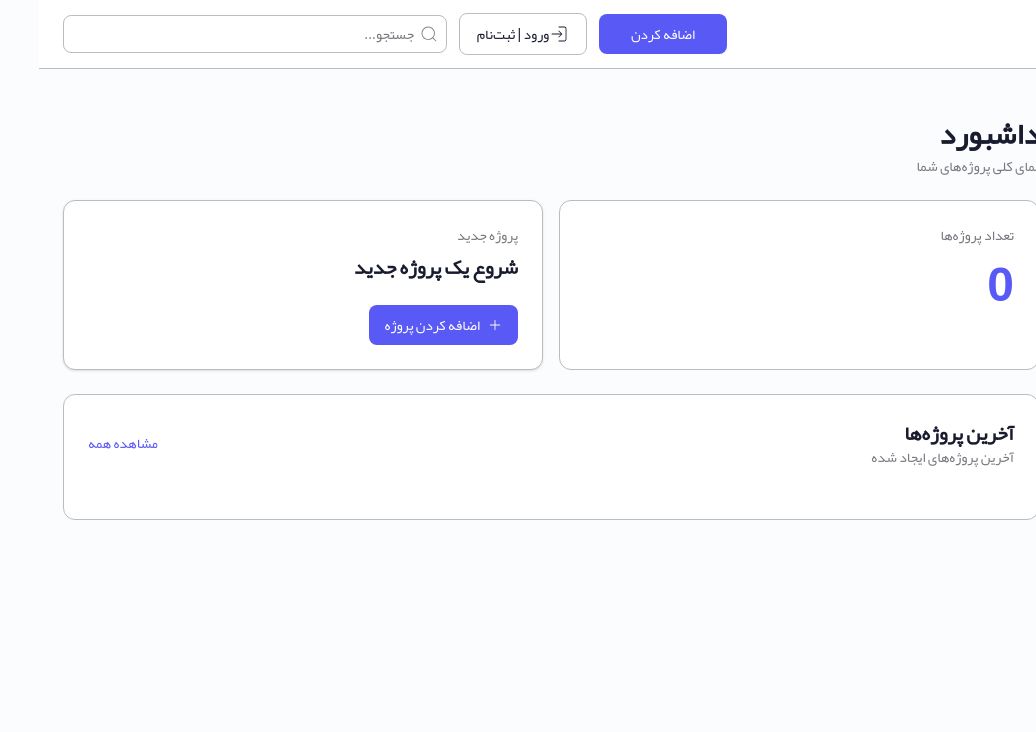
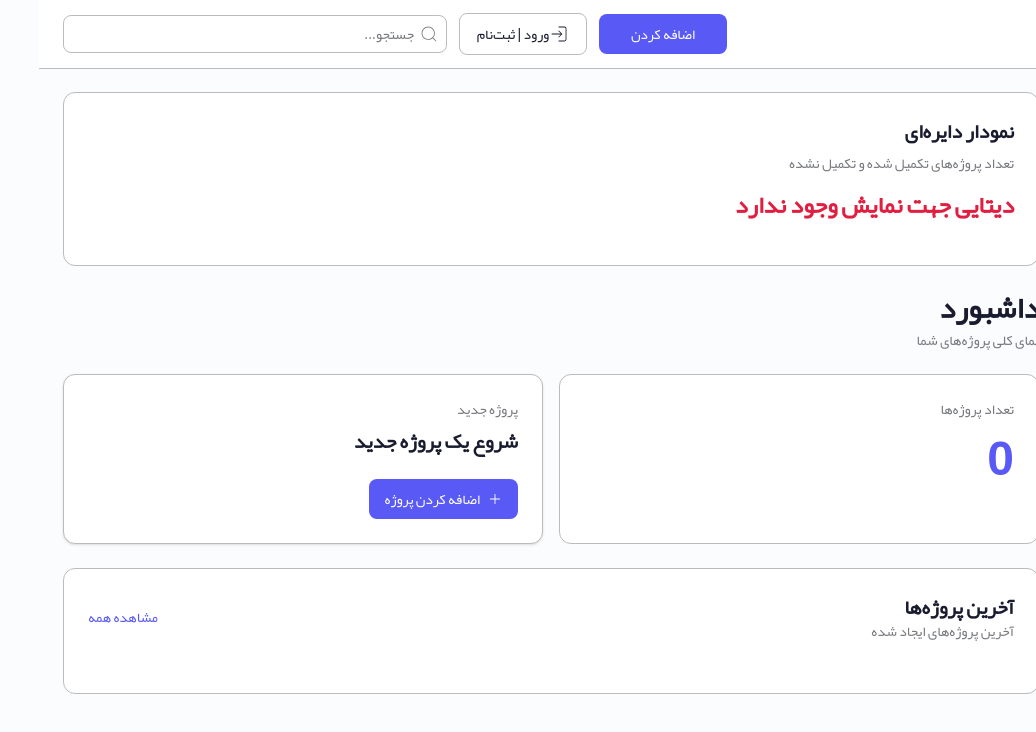
Before and after one commit to devfaf/TaskFlow, a React (Vite) app: page / in a window 1280 px wide. Shown: the top 732 px of the page, without its empty margins (244-1280 px from the left). Built offline with nearby package versions, Linux system fonts and the light colour scheme.

Commit message:
fix: having one constant for project status. Now it has two

```diff
--- a/src/features/projects/components/FilterProjects.tsx
+++ b/src/features/projects/components/FilterProjects.tsx
@@ -1,7 +1,7 @@
 import { CiFilter } from "react-icons/ci";
 import { useEffect, useRef, useState } from "react";
 import Select from "../../../components/common/Select";
-import { PROJECT_STATUS_OPTIONS } from "../../types/project";
+import { PROJECT_FILTER_OPTIONS } from "../../types/project";
 import { useProjectStore } from "../store/projectStore";
 
 const FilterProjects = () => {
@@ -110,7 +110,7 @@ const FilterProjects = () => {
             <Select
               value={statusFilter}
               onChange={selectValueHandler}
-              options={PROJECT_STATUS_OPTIONS}
+              options={PROJECT_FILTER_OPTIONS}
             />
 
           </div>
--- a/src/features/projects/components/ProjectStatusCharts.tsx
+++ b/src/features/projects/components/ProjectStatusCharts.tsx
@@ -1,5 +1,5 @@
 import { useProjectStore } from "../store/projectStore"
-import { Pie, PieChart, Sector, Tooltip} from 'recharts';
+import { Pie, PieChart, Sector, Tooltip } from 'recharts';
 
 const ProjectStatusCharts = () => {
     const projects = useProjectStore(state => state.projects)
@@ -11,6 +11,11 @@ const ProjectStatusCharts = () => {
     const completedCount = projects.filter(
         (project) => project.status === "completed"
     ).length;
+    const all = projects.filter(
+        (project) => project
+    ).length;
+    console.log(all);
+
 
     const chartData = [
         {
@@ -26,9 +31,32 @@ const ProjectStatusCharts = () => {
     ]
 
     return (
-        <div className="">
+        <div
+            className="
+          rounded-xl
+          border
+          border-[var(--color-border)]
+          bg-white
+          p-6
+        "
+        >
+            <div className="mb-5 flex items-center justify-between">
+                <div className="flex flex-col gap-4 w-full">
+                    <div className="flex flex-col gap-2">
+                        <h2 className="text-xl font-semibold text-[var(--color-text-primary)]">
+                            نمودار دایره‌ای
+                        </h2>
+                        <p className="text-sm text-[var(--color-text-secondary)]">
+                            تعداد پروژه‌های تکمیل شده و تکمیل نشده
+                        </p>
+
+                    </div>
+                    {
+                        all === 0 ? <p className="text-[var(--color-danger)] text-2xl font-bold">
+                            دیتایی جهت نمایش وجود ندارد
+                        </p> : (
                             <PieChart
-                className="w-xs bg-gray-100"
+                                className="w-xs bg-gray-100 h-72 rounded-lg"
                                 responsive
                             >
                                 <Pie
@@ -50,6 +78,11 @@ const ProjectStatusCharts = () => {
                                     formatter={(value) => [[`${value}`, ' پروژه ']]}
                                 />
                             </PieChart>
+                        )
+                    }
+                </div>
+
+            </div>
         </div>
     )
 }
--- a/src/features/types/project.ts
+++ b/src/features/types/project.ts
@@ -2,6 +2,17 @@ export type ProjectStatus = "active" | "completed";
 export type ProjectSort = "newest" | "oldest" | "title";
 
 export const PROJECT_STATUS_OPTIONS = [
+    {
+        value: "active",
+        label: "فعال"
+    },
+    {
+        value: "completed",
+        label: "تکمیل شده"
+    },
+]
+
+export const PROJECT_FILTER_OPTIONS = [
     {
         value: "all",
         label: "همه"
```
Lines whose indentation alone changed are shown as unchanged.
